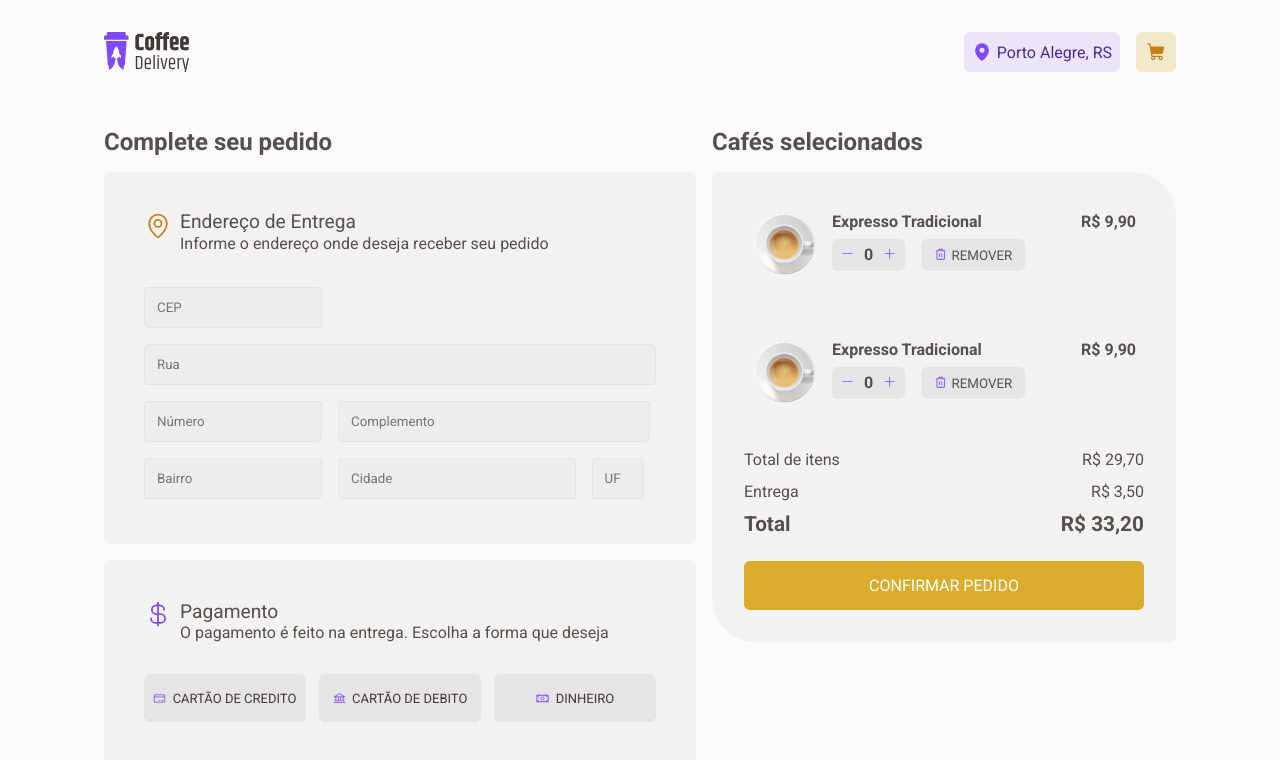
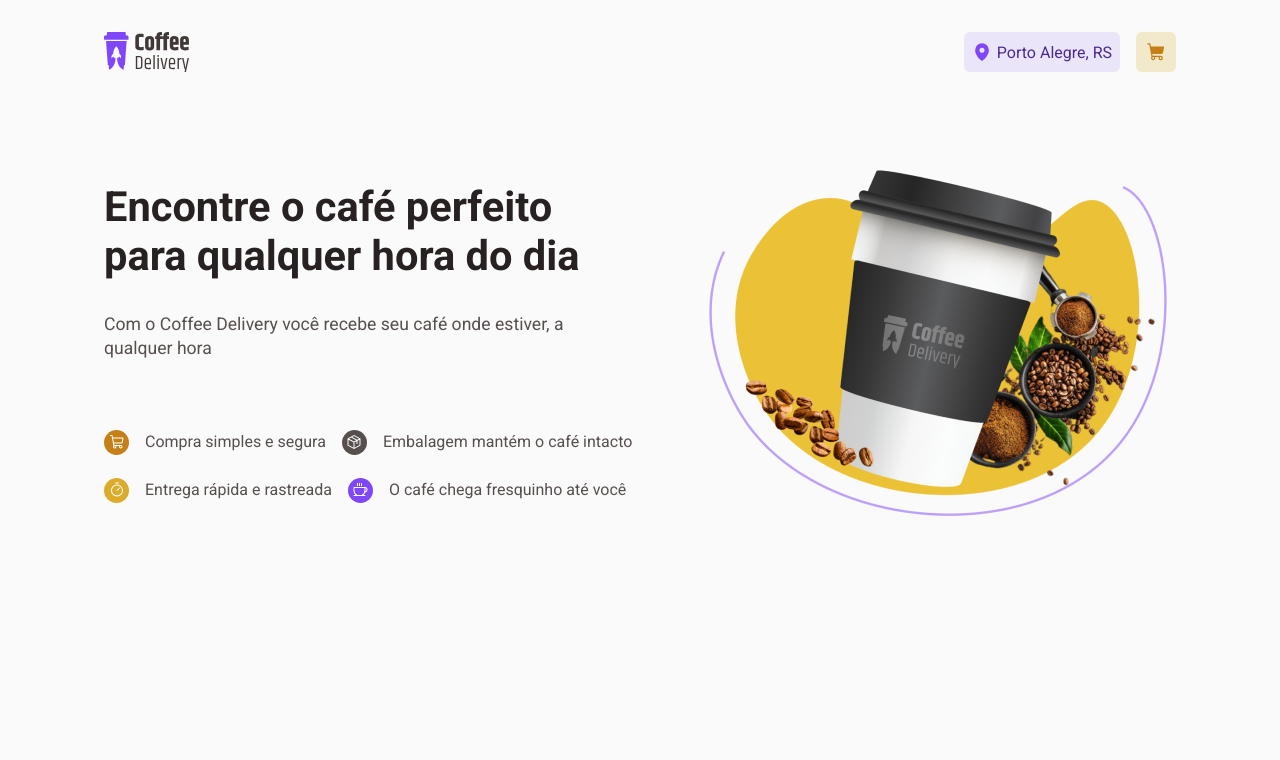
Before and after one commit to joaopfrancaf/coffe-delivey, a React (Vite) app: page / in a window 1280 px wide. Shown: the top 760 px of the page. Built offline with nearby package versions, Linux system fonts and the light colour scheme.

Commit message:
hero more done

```diff
--- a/src/App.tsx
+++ b/src/App.tsx
@@ -8,7 +8,7 @@ export default function App() {
   return (
     <>
       <Header />
-      <Checkout />
+      <Homehero />
     </>
   )
 }
--- a/src/components/Homehero/index.tsx
+++ b/src/components/Homehero/index.tsx
@@ -14,10 +14,10 @@ export default function Homehero() {
                 </DivHeaderPStyled>
 
                 <DivHeaderFeatureStyled>
-                    <div><EUNAOAGUENTOMAISDIV><ShoppingCart /></EUNAOAGUENTOMAISDIV><span>Compra simples e segura</span></div>
-                    <div><EUNAOAGUENTOMAISDIV><Package /></EUNAOAGUENTOMAISDIV><span>Embalagem mantém o café intacto</span></div>
-                    <div><EUNAOAGUENTOMAISDIV><Timer /></EUNAOAGUENTOMAISDIV><span>Entrega rápida e rastreada</span></div>
-                    <div><EUNAOAGUENTOMAISDIV><Coffee /></EUNAOAGUENTOMAISDIV><span>O café chega fresquinho até você</span></div>
+                    <div><EUNAOAGUENTOMAISDIV className="ShoppingCart"><ShoppingCart fill="white"/></EUNAOAGUENTOMAISDIV><span>Compra simples e segura</span></div>
+                    <div><EUNAOAGUENTOMAISDIV className="Package"><Package  fill="white"/></EUNAOAGUENTOMAISDIV><span>Embalagem mantém o café intacto</span></div>
+                    <div><EUNAOAGUENTOMAISDIV className="Timer" ><Timer fill="white"/></EUNAOAGUENTOMAISDIV><span>Entrega rápida e rastreada</span></div>
+                    <div><EUNAOAGUENTOMAISDIV className="Coffee"><Coffee fill="white"/></EUNAOAGUENTOMAISDIV><span>O café chega fresquinho até você</span></div>
                 </DivHeaderFeatureStyled>
             </DivHeaderTextStyled>
 
--- a/src/components/Homehero/styles.ts
+++ b/src/components/Homehero/styles.ts
@@ -18,14 +18,15 @@ export const DivHeaderTextStyled = styled('div', {
 })
 
 export const DivHeaderH1Styled = styled('div', {
+    paddingBottom: '2rem',
     width: '30rem',
-    marginBottom: '1rem',
     fontSize: '1.3rem',
     color: '$--base---title'
 })
 
 export const DivHeaderPStyled = styled('div', {
     width: '30rem',
+    fontSize: '1.1rem',
     lineHeight: '1.5rem',
     marginBottom: '4.125rem'
 })
@@ -38,11 +39,34 @@ export const DivHeaderFeatureStyled = styled('div', {
 
     div: {
         display: 'flex',
-        gap: '1rem'
+        alignItems: 'center',
+        gap: '1rem',
+        lineHeight: '2rem'
     }
 })
 
 export const EUNAOAGUENTOMAISDIV =styled('div', {
-    width: '1rem',
-    backgroundColor: '$--base---button'
+    height: 25,
+    width: 25,
+    borderRadius: '50%',
+    justifyContent: 'center',
+    alignItems: 'center',
+    backgroundColor: '$--base---button',
+
+
+    '&.ShoppingCart': {
+        backgroundColor: '$--brand-----yellow--dark'
+    },
+
+    '&.Package': {
+        backgroundColor: '$--base---text'
+    },
+
+    '&.Timer': {
+        backgroundColor: '$--brand-----yellow'
+    },
+
+    '&.Coffee': {
+        backgroundColor: '$--brand---purple'
+    },
 })
```
